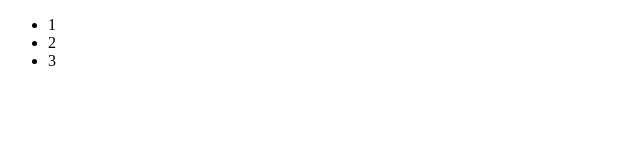
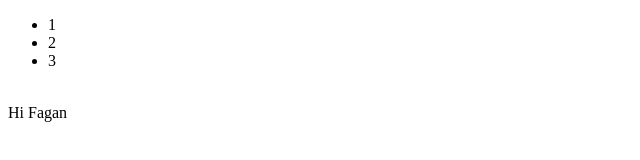
Before and after one commit to Faqan086/MyFirstRepository, a plain HTML site: page index.html in a window 1280 px wide. Shown: the full height of the page, 0-640 px from the left. Drawn offline with Linux system fonts and the light colour scheme.

Commit message:
Update index.html
I add some code

```diff
--- a/index.html
+++ b/index.html
@@ -9,5 +9,6 @@
     	<li>2</li>
     	<li>3</li>
     </ul>
+    <p><br/>Hi Fagan</p>
 </body>
 </html>
```
